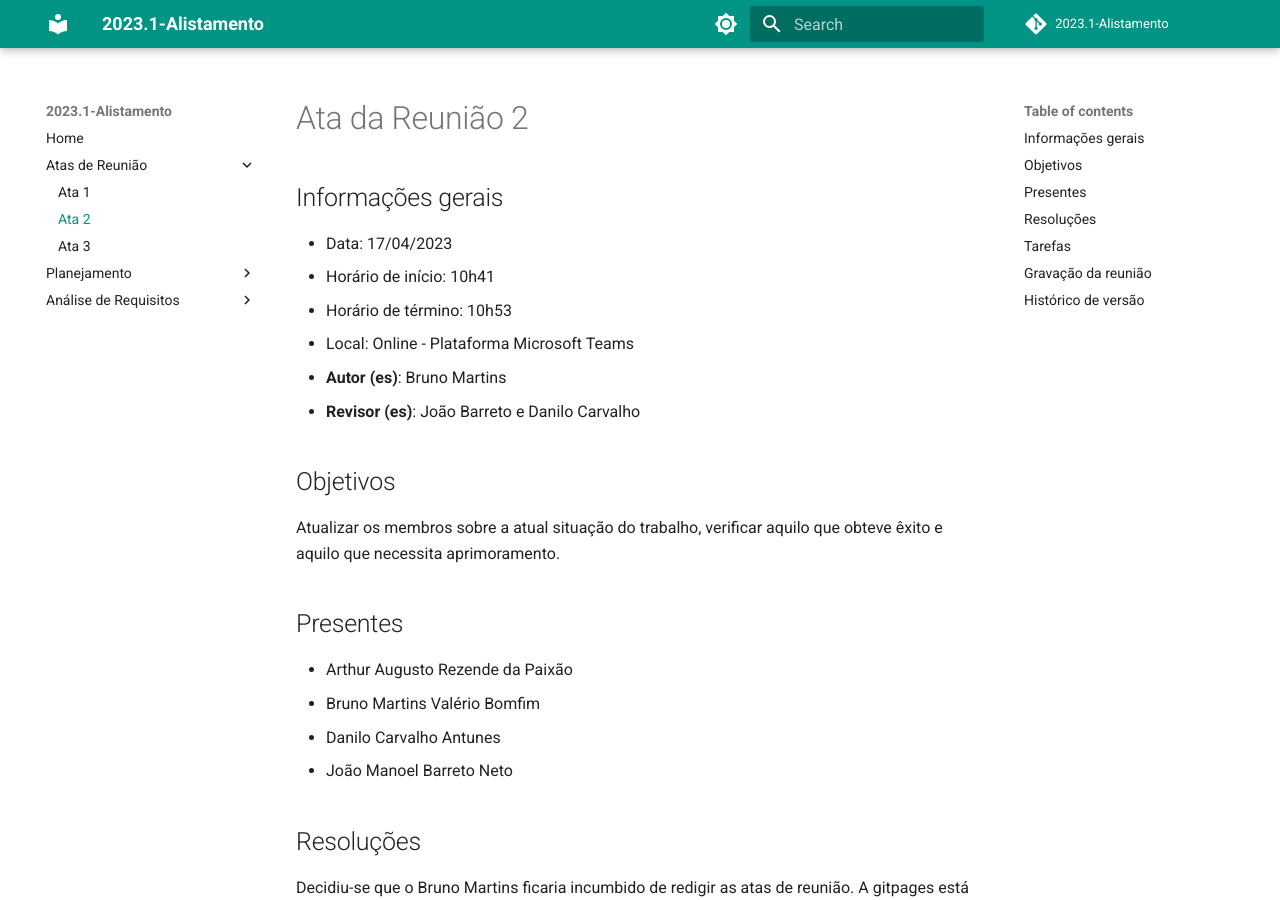
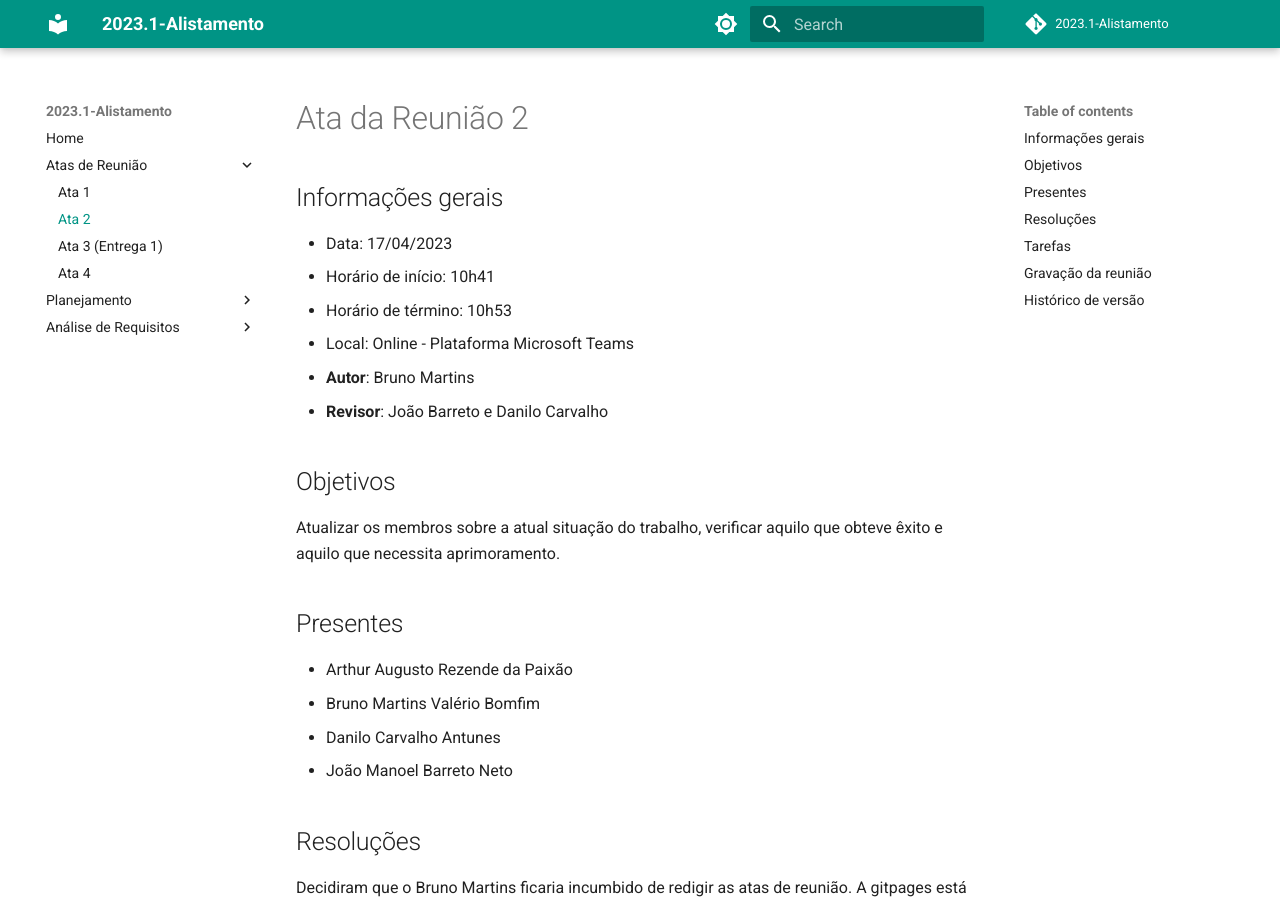
Before and after one commit to Interacao-Humano-Computador/2023.1-Alistamento, an MkDocs documentation site: the page built from docs/atas/ata2.md, in a window 1280 px wide and 900 px high. Built offline with MkDocs 1.6.1 and Material for MkDocs 9.7.7, drawn with Linux system fonts in a browser that asks for light colours; comment, search, counter and statistics services are not loaded; some of the changed text lies outside the part shown.

Commit message:
add: Adicionando a ata 4

```diff
--- a/docs/atas/ata2.md
+++ b/docs/atas/ata2.md
@@ -5,8 +5,8 @@
 - Horário de início: 10h41
 - Horário de término: 10h53
 - Local: Online - Plataforma Microsoft Teams
-- **Autor (es)**: Bruno Martins
-- **Revisor (es)**: João Barreto e Danilo Carvalho
+- **Autor**: Bruno Martins
+- **Revisor**: João Barreto e Danilo Carvalho
 
 ## Objetivos
 Atualizar os membros sobre a atual situação do trabalho, verificar aquilo que obteve êxito e aquilo que necessita aprimoramento.
@@ -18,7 +18,7 @@
 - João Manoel Barreto Neto
 
 ## Resoluções
-Decidiu-se que o Bruno Martins ficaria incumbido de redigir as atas de reunião. A gitpages está parcialmente concluída, restando apenas alguns ajustes.
+Decidiram que o Bruno Martins ficaria incumbido de redigir as atas de reunião. A gitpages está parcialmente concluída, restando apenas alguns ajustes.
 
 ## Tarefas
 | Tarefa | Responsáveis |
--- a/mkdocs.yml
+++ b/mkdocs.yml
@@ -7,7 +7,8 @@
     - Atas de Reunião:
       - Ata 1: atas/ata1.md
       - Ata 2: atas/ata2.md
-      - Ata 3: atas/ata3.md
+      - Ata 3 (Entrega 1): atas/ata3.md
+      - Ata 4: atas/ata4.md
     - Planejamento:
       - Cronograma inicial: planejamento/cronograma.md
       - Cronograma realizado: planejamento/cronograma_real.md
```
Also changed, not shown: docs/atas/ata4.md (added, +45 -0 lines).
